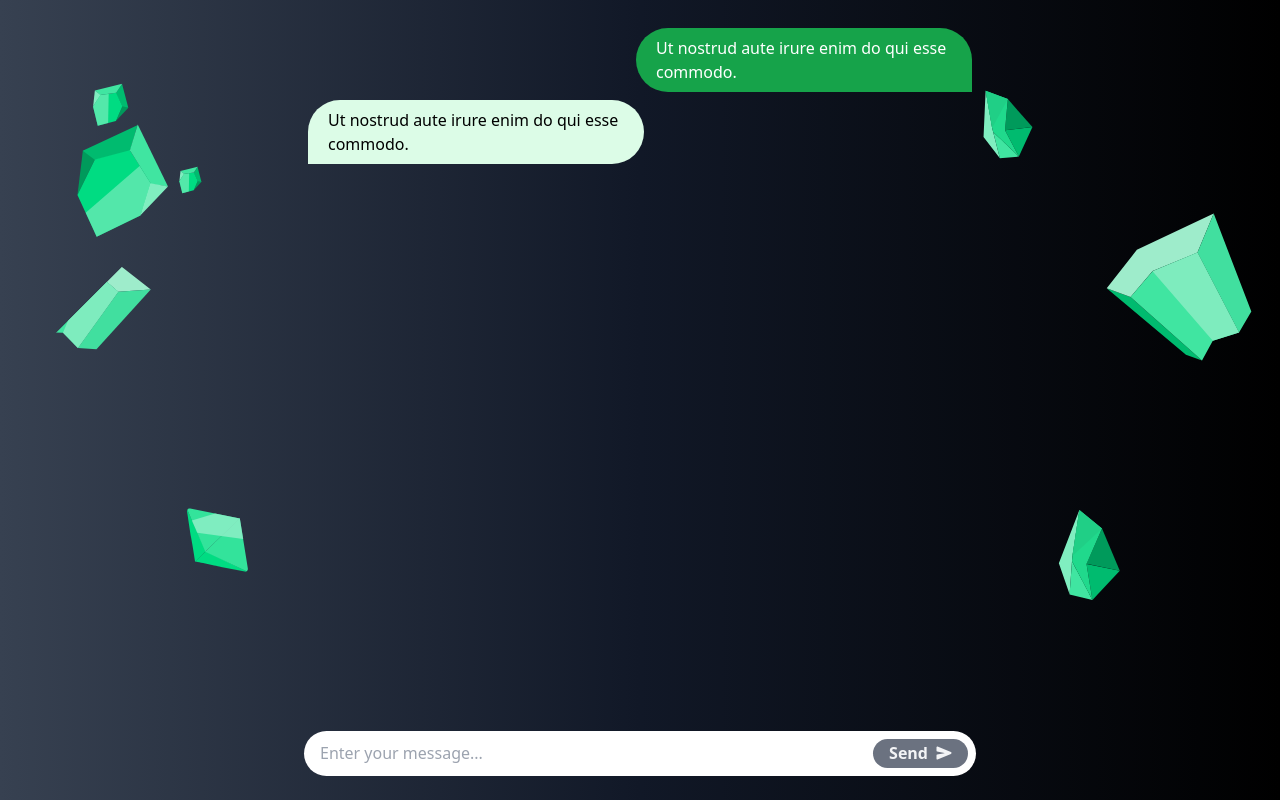
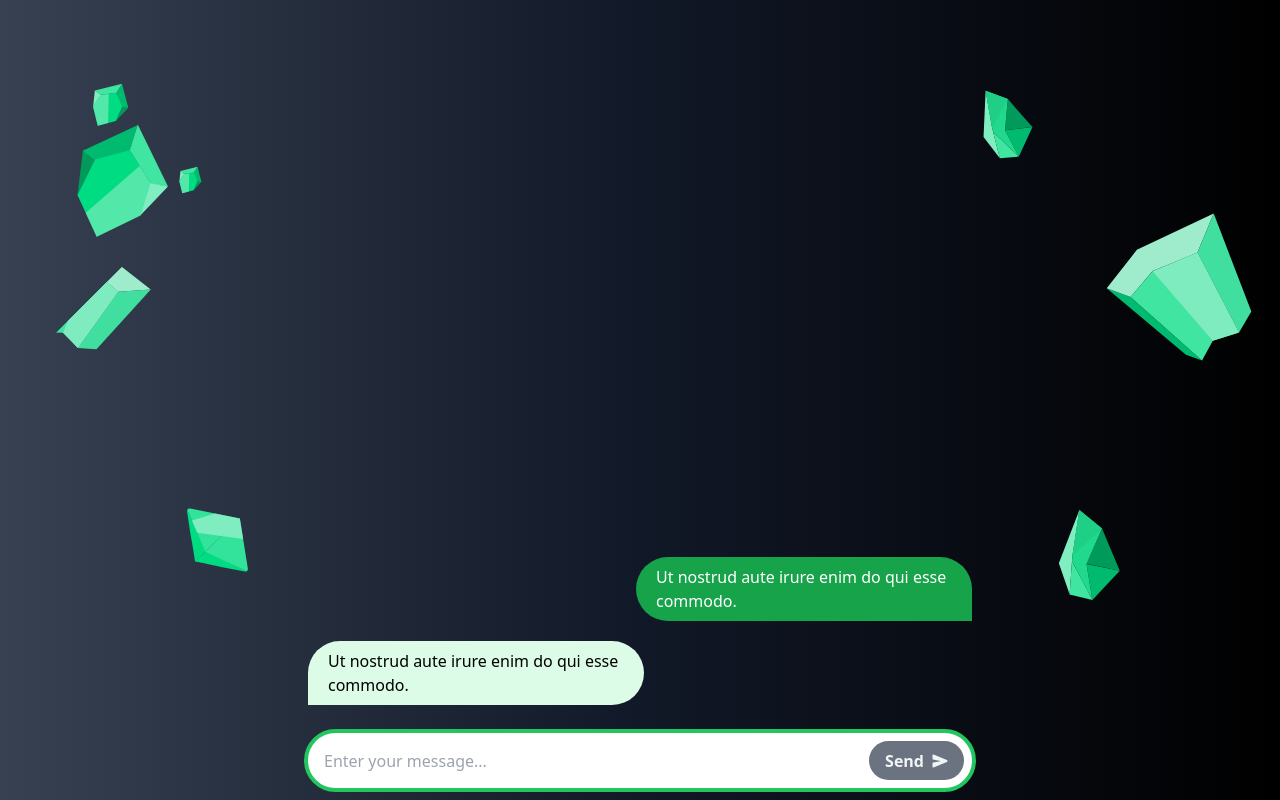
Before and after one commit to abhishekashyap/here-for-you, a React (Vite) app: page /chat in a window 1280 px wide. Built offline with nearby package versions, Linux system fonts and the light colour scheme.

Commit message:
feat: add focus borders

```diff
--- a/src/pages/Chat/Chat.tsx
+++ b/src/pages/Chat/Chat.tsx
@@ -1,27 +1,34 @@
-import { useState } from "react";
+import { useRef, useState } from "react";
 import { IoSend } from "react-icons/io5";
 import Gems from "../../components/Gems/Gems";
 
 export default function Chat() {
   const [message, setMessage] = useState("");
+  const [isFocused, setIsFocused] = useState(true);
   return (
     <>
       <Gems />
-      <div className="h-screen w-screen font-sans bg-gradient-to-r from-gray-700 via-gray-900 to-black flex items-center justify-center p-6">
+      <div className="h-screen w-screen font-sans bg-gradient-to-r from-gray-700 via-gray-900 to-black flex items-center justify-center p-2 2xl:p-6">
         <div className="max-w-2xl h-full w-full relative">
           {/* ChatItems */}
-          <div className="h-[94%] flex flex-col">
-            <div className="bg-green-600 py-2 px-5 m-1 rounded-tr-full rounded-l-full hyphens-auto max-w-[50%] text-white self-end">
+          <div className="h-[92%] flex flex-col justify-end pb-2">
+            <div className="bg-green-600 py-2 px-5 m-1 rounded-tr-full rounded-l-full hyphens-auto max-w-[50%] text-white self-end mb-4">
               Ut nostrud aute irure enim do qui esse commodo.
             </div>
-            <div className="bg-green-100 py-2 px-5 m-1 rounded-tl-full rounded-r-full hyphens-auto max-w-[50%] text-black">
+            <div className="bg-green-100 py-2 px-5 m-1 rounded-tl-full rounded-r-full hyphens-auto max-w-[50%] text-black mb-4">
               Ut nostrud aute irure enim do qui esse commodo.
             </div>
           </div>
           {/* TextBox */}
-          <div className="h-[6%] bottom-2 flex rounded-full bg-white w-full">
+          <div
+            className={`h-[8%] bottom-2 flex rounded-full bg-white w-full transition-all border-4 ${
+              isFocused ? "border-green-500" : " "
+            }`}
+          >
             <input
               type="text"
+              onFocus={() => setIsFocused(true)}
+              onBlur={() => setIsFocused(false)}
               className="w-full border-none bg-transparent px-4 py-1 outline-none focus:outline-none"
               placeholder="Enter your message..."
               value={message}
@@ -30,7 +37,7 @@ export default function Chat() {
             />
             <button
               type="button"
-              className={`flex rounded-full p-4 items-center m-2 px-4 py-2 font-semibold text-gray-100 ${
+              className={`flex rounded-full p-4 items-center m-2 px-4 py-2 font-semibold text-gray-100 transition-all ${
                 message.length > 0
                   ? "bg-green-500"
                   : "bg-gray-500 cursor-not-allowed"
```
